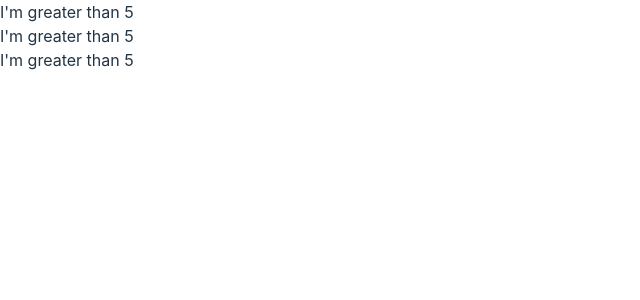
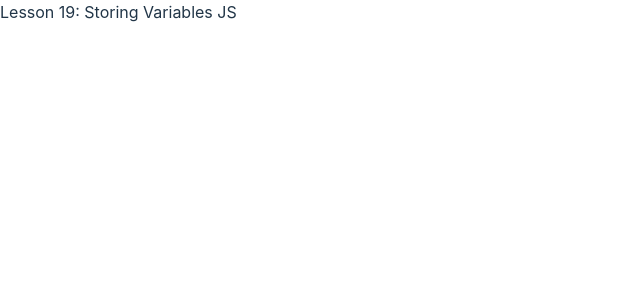
Before and after one commit to kiethohoai/react-advanced-2024, a React (Vite) app: page / in a window 1280 px wide. Shown: the top 300 px of the page, without its empty margins (0-640 px from the left). Built offline with nearby package versions, Linux system fonts and the light colour scheme.

Commit message:
19 Storing Variables JS

```diff
--- a/src/App.jsx
+++ b/src/App.jsx
@@ -14,6 +14,7 @@ import Lesson9 from './lessons/Lesson9/Lesson9';
 import Lesson10 from './lessons/Lesson10/Lesson10';
 import Lesson17 from './lessons/chapter3/Lesson17';
 import Lesson18 from './lessons/chapter3/Lesson18';
+import Lesson19 from './lessons/chapter3/Lesson19';
 
 const App = () => {
   const [count, setCount] = useState(0);
@@ -26,7 +27,7 @@ const App = () => {
         setCount={setCount}
       /> */}
       {/* <Lesson17 /> */}
-      <Lesson18 />
+      <Lesson19 />
 
 
       {/* <Footer /> */}
```
